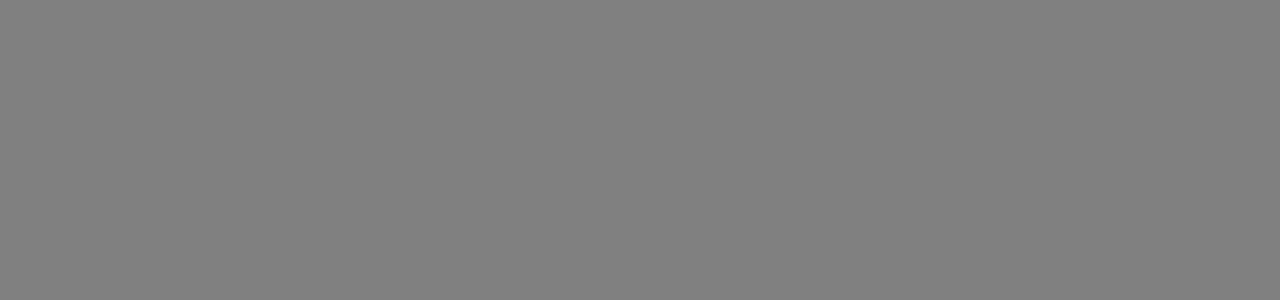
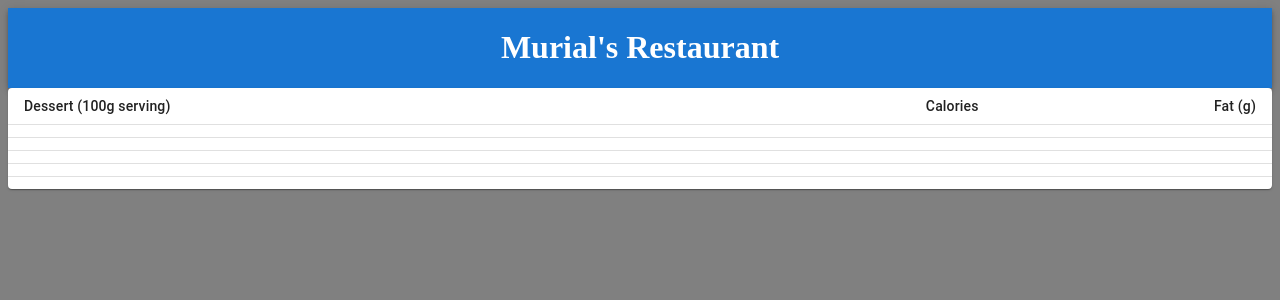
Before and after one commit to twentymurial33/murials_menu, a React (Create React App) app in the folder client/: page /add in a window 1280 px wide. Before the commit this address had no page. Shown: the top 300 px of the page. Built offline with nearby package versions, Linux system fonts and the light colour scheme; no server answers.

Commit message:
Updating API and fetching data from Prisma (#34)
* updated api

* changes and added pages

* started fecthing data and adding to the add pages

* starting to add more to the addfood page

Co-authored-by: Murial Anindo <murial.anindo@lonett.com>

```diff
--- a/client/src/App.js
+++ b/client/src/App.js
@@ -1,5 +1,7 @@
 import Landing from "./pages/Landing";
 import Details from "./pages/Details";
+import AddFood from "./pages/AddFood";
+import EditFood from "./pages/EditFood";
 import React, { BrowserRouter, Routes, Route } from "react-router-dom";
 import { QueryClient, QueryClientProvider } from "react-query";
 
@@ -12,6 +14,8 @@ function App() {
         <Routes>
           <Route exact path="/" element={<Landing />} />
           <Route exact path="/details" element={<Details />} />
+          <Route exact path="/add" element={<AddFood />} />
+          <Route exact path="/edit" element={<EditFood />} />
         </Routes>
       </BrowserRouter>
     </QueryClientProvider>
--- /dev/null
+++ b/client/src/pages/AddFood.js
@@ -0,0 +1,56 @@
+import * as React from "react";
+import Table from "@mui/material/Table";
+import TableBody from "@mui/material/TableBody";
+import { useQuery } from "react-query";
+import axios from "axios";
+import TableCell from "@mui/material/TableCell";
+import Layout from "../components/Layout";
+import TableContainer from "@mui/material/TableContainer";
+import TableHead from "@mui/material/TableHead";
+import TableRow from "@mui/material/TableRow";
+import Paper from "@mui/material/Paper";
+
+const rows = [
+  ("Frozen yoghurt", 159, 6.0, 24, 4.0),
+  ("Ice cream sandwich", 237, 9.0, 37, 4.3),
+  ("Eclair", 262, 16.0, 24, 6.0),
+  ("Cupcake", 305, 3.7, 67, 4.3),
+  ("Gingerbread", 356, 16.0, 49, 3.9),
+];
+
+export default function DenseTable() {
+  const { isLoading, data, error } = useQuery(["food"], () =>
+    axios("http://localhost:3000/api/food")
+  );
+  console.log(data);
+  return (
+    <>
+      <Layout />
+      <TableContainer component={Paper}>
+        <Table sx={{ minWidth: 700 }} size="small" aria-label="a dense table">
+          <TableHead>
+            <TableRow>
+              <TableCell>Dessert (100g serving)</TableCell>
+              <TableCell align="right">Calories</TableCell>
+              <TableCell align="right">Fat&nbsp;(g)</TableCell>
+            </TableRow>
+          </TableHead>
+          <TableBody>
+            {rows.map((row) => (
+              <TableRow
+                key={row.name}
+                sx={{ "&:last-child td, &:last-child th": { border: 0 } }}
+              >
+                <TableCell component="th" scope="row">
+                  {row.name}
+                </TableCell>
+                <TableCell align="right">{row.calories}</TableCell>
+                <TableCell align="right">{row.fat}</TableCell>
+              </TableRow>
+            ))}
+          </TableBody>
+        </Table>
+      </TableContainer>
+    </>
+  );
+}
--- /dev/null
+++ b/client/src/pages/EditFood.js
@@ -0,0 +1,37 @@
+import React from "react";
+import Layout from "../components/Layout";
+import Button from "@mui/material/Button";
+import MenuItem from "@mui/material/MenuItem";
+import EditIcon from "@mui/icons-material/Edit";
+import FileCopyIcon from "@mui/icons-material/FileCopy";
+import KeyboardArrowDownIcon from "@mui/icons-material/KeyboardArrowDown";
+
+function EditFood() {
+  const handleClick = (event) => {};
+  const handleClose = () => {};
+
+  return (
+    <div>
+      <Layout />
+      <Button
+        id="demo-customized-button"
+        aria-haspopup="true"
+        variant="contained"
+        disableElevation
+        onClick={handleClick}
+        endIcon={<KeyboardArrowDownIcon />}
+      >
+        Options
+      </Button>
+      <MenuItem onClick={handleClose} disableRipple>
+        <EditIcon />
+        Edit
+      </MenuItem>
+      <MenuItem onClick={handleClose} disableRipple>
+        <FileCopyIcon />
+        Duplicate
+      </MenuItem>
+    </div>
+  );
+}
+export default EditFood;
```
Also changed, not shown: client/src/pages/Burger.js (deleted), client/src/pages/Coffee.js (deleted), 2 other files (tests, documents, lock files or other folders).
